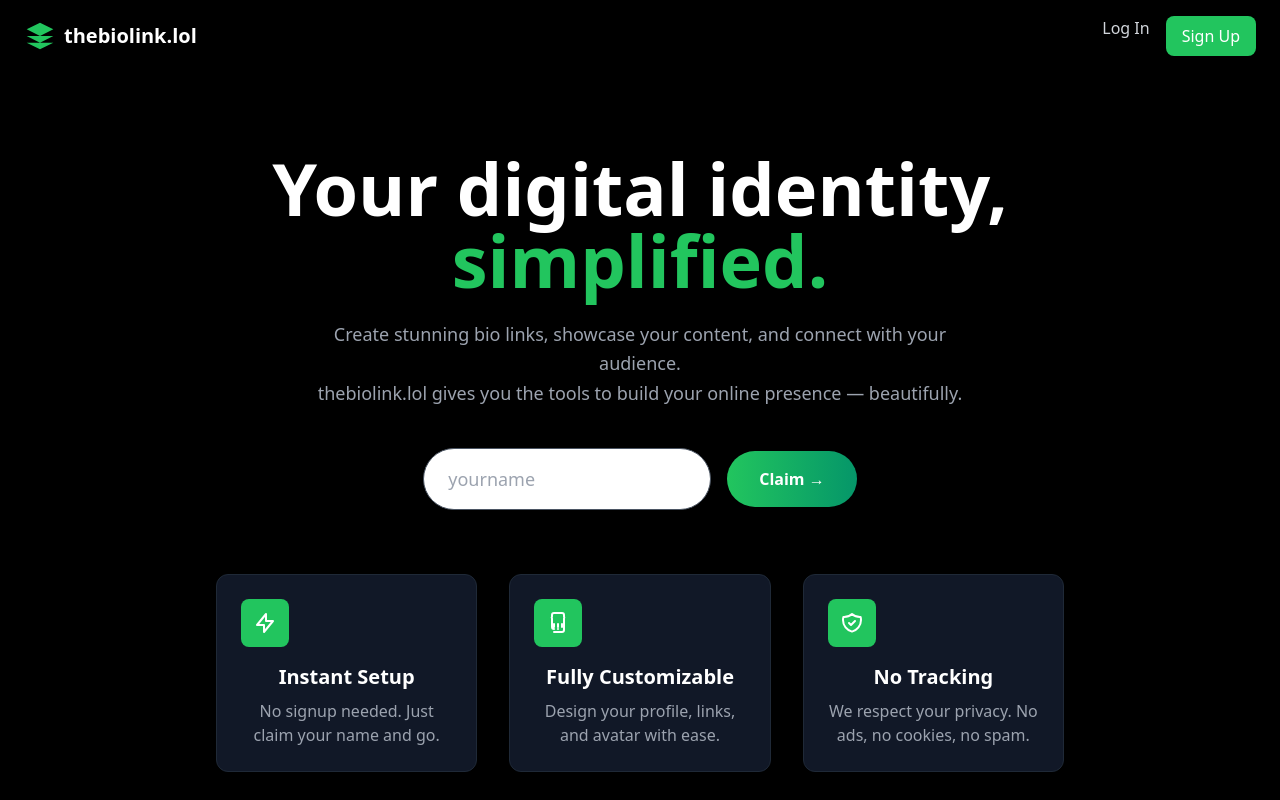
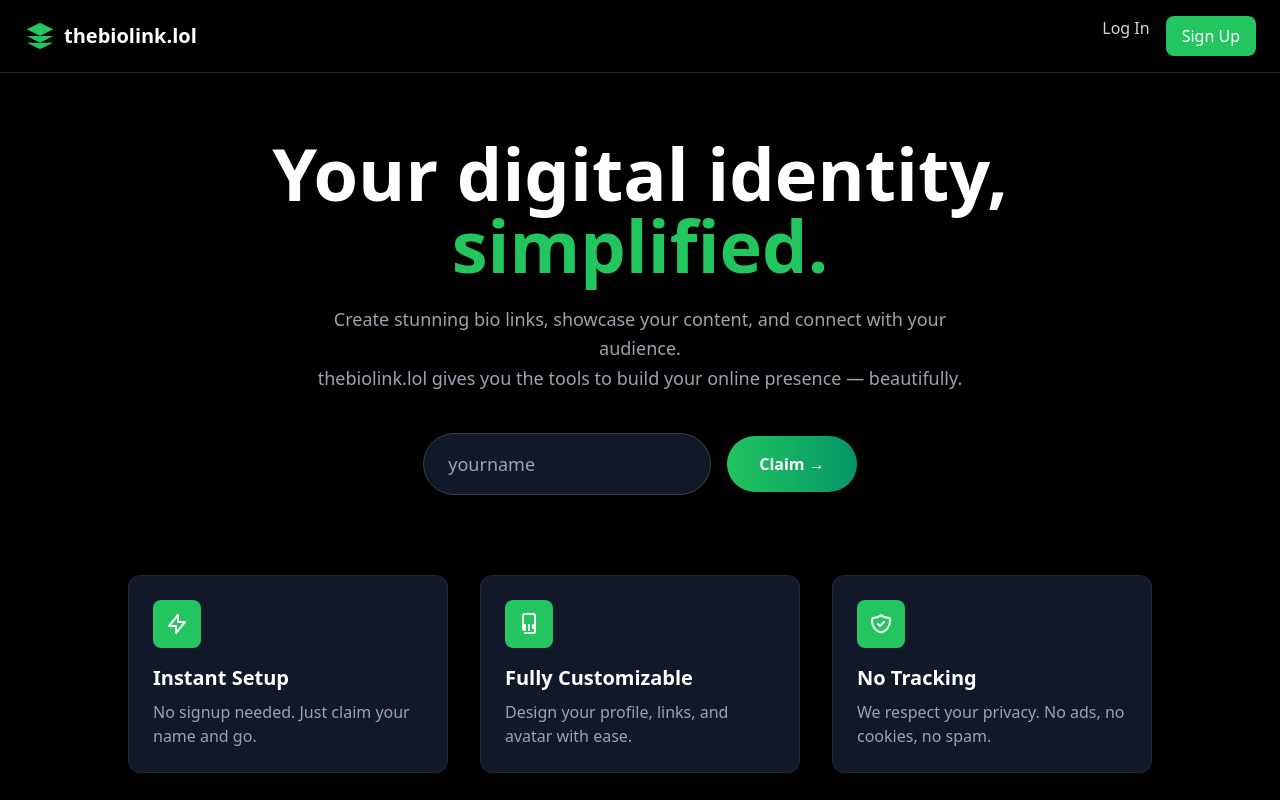
Before and after one commit to oopsididitagain335/workingitout, a Next.js app: page / in a window 1280 px wide. Shown: the top 800 px of the page. Built offline with nearby package versions, Linux system fonts and the light colour scheme.

Commit message:
Update index.tsx

```diff
--- a/pages/index.tsx
+++ b/pages/index.tsx
@@ -1,53 +1,70 @@
 // pages/index.tsx
 import { useState } from 'react';
+import { useRouter } from 'next/router';
 
 export default function Home() {
   const [username, setUsername] = useState('');
+  const router = useRouter();
 
   const goToLink = () => {
     if (username.trim()) {
-      window.location.href = `/${username.trim().toLowerCase()}`;
+      router.push(`/${username.trim().toLowerCase()}`);
     }
   };
 
   return (
-    <div className="min-h-screen bg-black text-white font-sans">
+    <div className="min-h-screen bg-black text-white font-sans flex flex-col">
       {/* Navbar */}
-      <nav className="px-6 py-4 flex justify-between items-center">
+      <nav className="px-6 py-4 flex justify-between items-center border-b border-gray-800">
         <div className="flex items-center gap-2">
-          <svg className="w-8 h-8 text-green-500" viewBox="0 0 24 24" fill="currentColor">
+          <svg
+            className="w-8 h-8 text-green-500"
+            viewBox="0 0 24 24"
+            fill="currentColor"
+          >
             <path d="M12 2L2 7l10 5 10-5-10-5zM2 17l10 5 10-5M2 12l10 5 10-5" />
           </svg>
           <span className="text-xl font-bold">thebiolink.lol</span>
         </div>
         <div className="flex gap-4">
-          <a href="/login" className="text-gray-300 hover:text-white transition">Log In</a>
-          <a href="/signup" className="bg-green-500 hover:bg-green-600 px-4 py-2 rounded-lg text-white transition">Sign Up</a>
+          <a
+            href="/login"
+            className="text-gray-300 hover:text-white transition-colors"
+          >
+            Log In
+          </a>
+          <a
+            href="/signup"
+            className="bg-green-500 hover:bg-green-600 px-4 py-2 rounded-lg text-white font-medium transition"
+          >
+            Sign Up
+          </a>
         </div>
       </nav>
 
       {/* Hero */}
-      <div className="max-w-4xl mx-auto px-6 py-20 text-center">
-        <h1 className="text-5xl md:text-7xl font-bold mb-6 leading-tight">
+      <main className="flex-1 flex flex-col justify-center items-center text-center px-6 py-16">
+        <h1 className="text-5xl md:text-7xl font-extrabold mb-6 leading-tight">
           Your digital identity,
           <br />
           <span className="text-green-500">simplified.</span>
         </h1>
-        <p className="text-gray-400 text-lg mb-10 max-w-2xl mx-auto leading-relaxed">
-          Create stunning bio links, showcase your content, and connect with your audience.
-          <br />
-          thebiolink.lol gives you the tools to build your online presence — beautifully.
+        <p className="text-gray-400 text-lg mb-10 max-w-2xl leading-relaxed">
+          Create stunning bio links, showcase your content, and connect with your
+          audience. <br />
+          thebiolink.lol gives you the tools to build your online presence —
+          beautifully.
         </p>
 
         {/* Username Input */}
-        <div className="flex flex-col sm:flex-row justify-center items-center gap-4 mb-16">
+        <div className="flex flex-col sm:flex-row justify-center items-center gap-4 mb-20 w-full max-w-lg">
           <input
             type="text"
             placeholder="yourname"
             value={username}
             onChange={(e) => setUsername(e.target.value)}
-            onKeyPress={(e) => e.key === 'Enter' && goToLink()}
-            className="px-6 py-4 text-lg border border-gray-600 rounded-full focus:outline-none focus:ring-4 focus:ring-green-500 shadow-sm transition w-full sm:w-72 text-center sm:text-left"
+            onKeyDown={(e) => e.key === 'Enter' && goToLink()}
+            className="px-6 py-4 text-lg border border-gray-700 bg-gray-900 rounded-full focus:outline-none focus:ring-4 focus:ring-green-500 shadow-sm transition w-full sm:w-72 text-center sm:text-left"
           />
           <button
             onClick={goToLink}
@@ -58,38 +75,67 @@
         </div>
 
         {/* Features */}
-        <div className="grid md:grid-cols-3 gap-8 max-w-4xl mx-auto mb-16">
-          <div className="bg-gray-900 p-6 rounded-xl border border-gray-800">
-            <div className="w-12 h-12 bg-green-500 rounded-lg flex items-center justify-center mb-4">
-              <svg className="w-6 h-6 text-white" fill="none" stroke="currentColor" viewBox="0 0 24 24">
-                <path strokeLinecap="round" strokeLinejoin="round" strokeWidth="2" d="M13 10V3L4 14h7v7l9-11h-7z" />
-              </svg>
+        <section className="grid md:grid-cols-3 gap-8 max-w-5xl w-full mb-16">
+          {[
+            {
+              title: 'Instant Setup',
+              text: 'No signup needed. Just claim your name and go.',
+              icon: (
+                <path
+                  strokeLinecap="round"
+                  strokeLinejoin="round"
+                  strokeWidth="2"
+                  d="M13 10V3L4 14h7v7l9-11h-7z"
+                />
+              ),
+            },
+            {
+              title: 'Fully Customizable',
+              text: 'Design your profile, links, and avatar with ease.',
+              icon: (
+                <path
+                  strokeLinecap="round"
+                  strokeLinejoin="round"
+                  strokeWidth="2"
+                  d="M12 18h.01M8 21h8a2 2 0 002-2V7.414A2 2 0 0018 5.414V4a2 2 0 00-2-2H8a2 2 0 00-2 2v1.414A2 2 0 006 7.414V16a2 2 0 002 2h.01M8 13v3m4-3v3m4-3v3"
+                />
+              ),
+            },
+            {
+              title: 'No Tracking',
+              text: 'We respect your privacy. No ads, no cookies, no spam.',
+              icon: (
+                <path
+                  strokeLinecap="round"
+                  strokeLinejoin="round"
+                  strokeWidth="2"
+                  d="M9 12l2 2 4-4m5.618-4.016A11.955 11.955 0 0112 2.944a11.955 11.955 0 01-8.618 3.04A12.02 12.02 0 003 9c0 5.591 3.824 10.29 9 11.622 5.176-1.332 9-6.03 9-11.622 0-1.042-.133-2.052-.382-3.016z"
+                />
+              ),
+            },
+          ].map((f, i) => (
+            <div
+              key={i}
+              className="bg-gray-900 p-6 rounded-xl border border-gray-800 text-left hover:border-green-500/50 transition"
+            >
+              <div className="w-12 h-12 bg-green-500 rounded-lg flex items-center justify-center mb-4">
+                <svg
+                  className="w-6 h-6 text-white"
+                  fill="none"
+                  stroke="currentColor"
+                  viewBox="0 0 24 24"
+                >
+                  {f.icon}
+                </svg>
+              </div>
+              <h3 className="text-xl font-bold mb-2">{f.title}</h3>
+              <p className="text-gray-400">{f.text}</p>
             </div>
-            <h3 className="text-xl font-bold mb-2">Instant Setup</h3>
-            <p className="text-gray-400">No signup needed. Just claim your name and go.</p>
-          </div>
-          <div className="bg-gray-900 p-6 rounded-xl border border-gray-800">
-            <div className="w-12 h-12 bg-green-500 rounded-lg flex items-center justify-center mb-4">
-              <svg className="w-6 h-6 text-white" fill="none" stroke="currentColor" viewBox="0 0 24 24">
-                <path strokeLinecap="round" strokeLinejoin="round" strokeWidth="2" d="M12 18h.01M8 21h8a2 2 0 002-2V7.414A2 2 0 0018 5.414V4a2 2 0 00-2-2H8a2 2 0 00-2 2v1.414A2 2 0 006 7.414V16a2 2 0 002 2h.01M8 13v3m4-3v3m4-3v3" />
-              </svg>
-            </div>
-            <h3 className="text-xl font-bold mb-2">Fully Customizable</h3>
-            <p className="text-gray-400">Design your profile, links, and avatar with ease.</p>
-          </div>
-          <div className="bg-gray-900 p-6 rounded-xl border border-gray-800">
-            <div className="w-12 h-12 bg-green-500 rounded-lg flex items-center justify-center mb-4">
-              <svg className="w-6 h-6 text-white" fill="none" stroke="currentColor" viewBox="0 0 24 24">
-                <path strokeLinecap="round" strokeLinejoin="round" strokeWidth="2" d="M9 12l2 2 4-4m5.618-4.016A11.955 11.955 0 0112 2.944a11.955 11.955 0 01-8.618 3.04A12.02 12.02 0 003 9c0 5.591 3.824 10.29 9 11.622 5.176-1.332 9-6.03 9-11.622 0-1.042-.133-2.052-.382-3.016z" />
-              </svg>
-            </div>
-            <h3 className="text-xl font-bold mb-2">No Tracking</h3>
-            <p className="text-gray-400">We respect your privacy. No ads, no cookies, no spam.</p>
-          </div>
-        </div>
+          ))}
+        </section>
 
         {/* CTA */}
-        <div className="mt-12 flex flex-col sm:flex-row justify-center gap-4">
+        <div className="flex flex-col sm:flex-row justify-center gap-4">
           <a
             href="/login"
             className="inline-block bg-gray-800 hover:bg-gray-700 text-white px-8 py-4 rounded-full font-medium shadow transition"
@@ -103,10 +149,10 @@
             Sign Up Free
           </a>
         </div>
-      </div>
+      </main>
 
       {/* Footer */}
-      <footer className="py-8 text-center text-gray-500 text-sm">
+      <footer className="py-8 text-center text-gray-500 text-sm border-t border-gray-800">
         <p>© 2025 thebiolink.lol — One link. Infinite possibilities.</p>
       </footer>
     </div>
```
